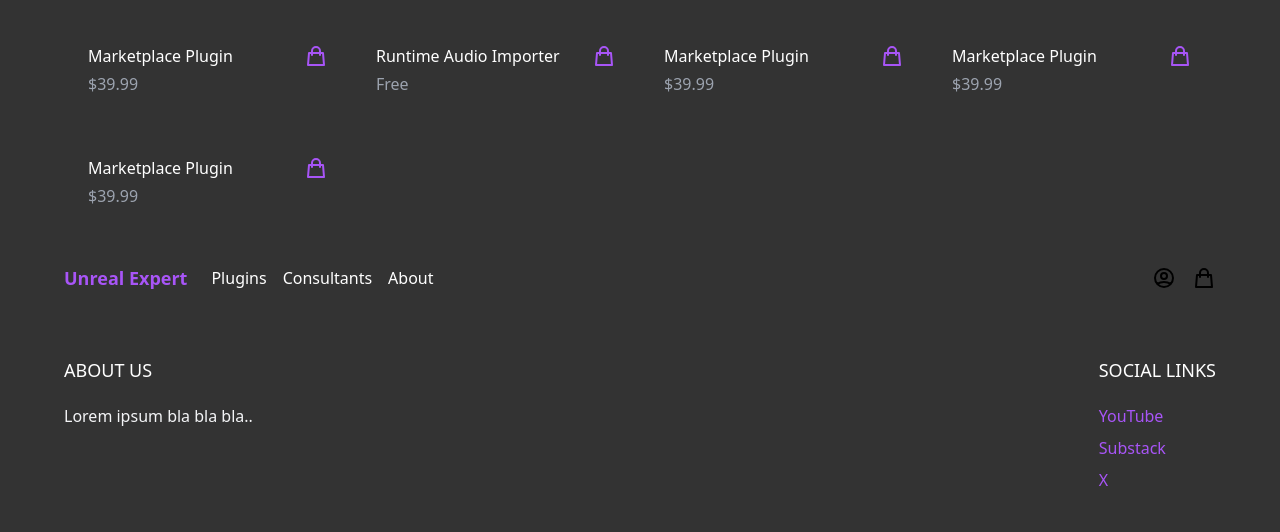
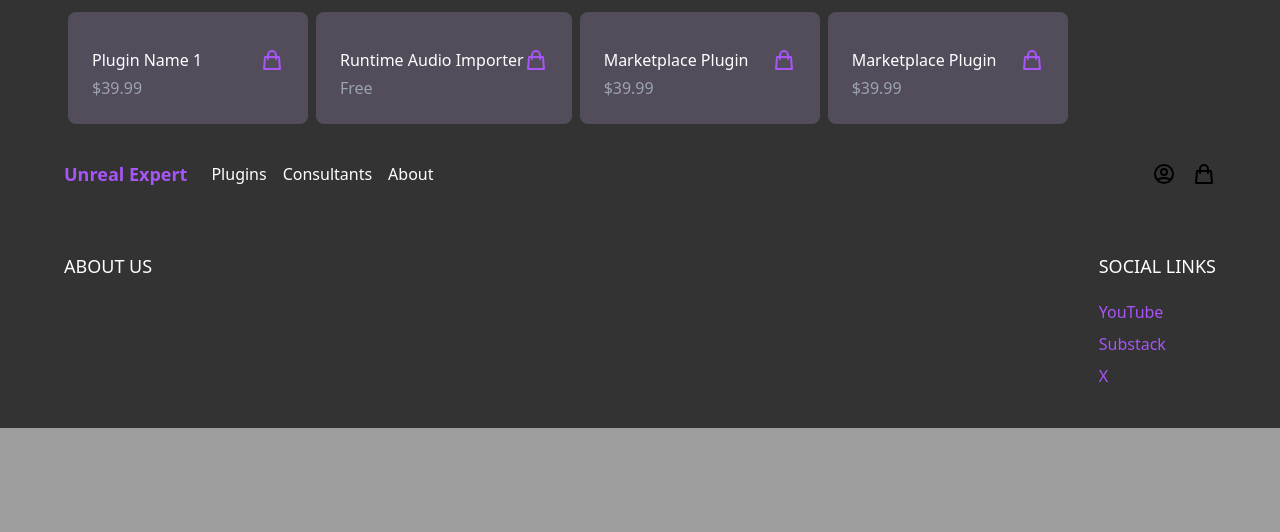
Before and after one commit to Unreal-Expert/UEMarketplace, a Django app: page / in a window 1280 px wide. Shown: the part 720-1252 px from the top of the page. After the commit the page ends 1148 px from the top, so only its background shows below. Run offline with Django 4.2, Linux system fonts and the light colour scheme; some libraries are stand-ins or nearby versions.

Commit message:
Minor formatting updates
Visual enhancements,

```diff
--- a/uemarketplace/core/templates/core/base.html
+++ b/uemarketplace/core/templates/core/base.html
@@ -55,7 +55,7 @@
                 <div class="footer-left mb-12 md:mb-0">
                     <h2 class="mb-5 uppercase text-lg text-white">About us</h2>
 
-                    <p class="text-gray-100">Lorem ipsum bla bla bla..</p>
+                    <p class="text-gray-100"></p>
                 </div>
 
                 <div class="footer-right">
--- a/uemarketplace/core/templates/core/frontpage.html
+++ b/uemarketplace/core/templates/core/frontpage.html
@@ -68,9 +68,72 @@
 
 
 <div class="max-w-6xl mx-auto py-2 px-6 xl:px-0">
-    <div class="products flex items-center flex-wrap"
-        onclick="handleSendCommands({ map: '/Game/UltraDynamicSky/Maps/DemoMap'  })">
-        <div class="w-full md:w-1/3 xl:w-1/4 p-6">
+    <div class="products flex items-center flex-wrap">
+
+        <div class="m-1 p-6 bg-purple-300 bg-opacity-20 rounded-lg backdrop-blur-md cursor-pointer hover:shadow-2xl transition-transform transform hover:-translate-y-1 hover:-translate-x-1 transition min-w-[240px]"
+            onclick="handleSendCommands({ map: '/Game/UltraDynamicSky/Maps/DemoMap'  })">
+            <a href="#">
+                <img class="rounded-xl hover:shadow-lg">
+            </a>
+
+            <div class="pt-3 flex items-center justify-between text-white">
+                <a href="#">Plugin Name 1</a>
+
+                <a href="#" class="text-purple-500 hover:text-purple-800">
+                    <svg xmlns="http://www.w3.org/2000/svg" class="h-6 w-6" fill="none" viewBox="0 0 24 24"
+                        stroke="currentColor">
+                        <path stroke-linecap="round" stroke-linejoin="round" stroke-width="2"
+                            d="M16 11V7a4 4 0 00-8 0v4M5 9h14l1 12H4L5 9z" />
+                    </svg>
+                </a>
+            </div>
+
+            <p class="pt-1 text-gray-400">$39.99</p>
+        </div>
+
+        <div class="m-1 p-6 bg-purple-300 bg-opacity-20 rounded-lg backdrop-blur-md cursor-pointer hover:shadow-2xl transition-transform transform hover:-translate-y-1 hover:-translate-x-1 transition min-w-[240px]"
+            onclick="handleSendCommands({ map: '/Game/UltraDynamicSky/Maps/DemoMap'  })">
+            <a href="#">
+                <img class="rounded-xl hover:shadow-lg">
+            </a>
+
+            <div class="pt-3 flex items-center justify-between text-white">
+                <a href="#">Runtime Audio Importer</a>
+
+                <a href="#" class="text-purple-500 hover:text-purple-800">
+                    <svg xmlns="http://www.w3.org/2000/svg" class="h-6 w-6" fill="none" viewBox="0 0 24 24"
+                        stroke="currentColor">
+                        <path stroke-linecap="round" stroke-linejoin="round" stroke-width="2"
+                            d="M16 11V7a4 4 0 00-8 0v4M5 9h14l1 12H4L5 9z" />
+                    </svg>
+                </a>
+            </div>
+
+            <p class="pt-1 text-gray-400">Free</p>
+        </div>
+
+        <div class="m-1 p-6 bg-purple-300 bg-opacity-20 rounded-lg backdrop-blur-md cursor-pointer hover:shadow-2xl transition-transform transform hover:-translate-y-1 hover:-translate-x-1 transition min-w-[240px]"
+            onclick="handleSendCommands({ map: '/Game/UltraDynamicSky/Maps/DemoMap'  })">
+            <a href="#">
+                <img class="rounded-xl hover:shadow-lg">
+            </a>
+
+            <div class="pt-3 flex items-center justify-between text-white">
+                <a href="#">Marketplace Plugin</a>
+
+                <a href="#" class="text-purple-500 hover:text-purple-800">
+                    <svg xmlns="http://www.w3.org/2000/svg" class="h-6 w-6" fill="none" viewBox="0 0 24 24"
+                        stroke="currentColor">
+                        <path stroke-linecap="round" stroke-linejoin="round" stroke-width="2"
+                            d="M16 11V7a4 4 0 00-8 0v4M5 9h14l1 12H4L5 9z" />
+                    </svg>
+                </a>
+            </div>
+
+            <p class="pt-1 text-gray-400">$39.99</p>
+        </div>
+        <div class="m-1 p-6 bg-purple-300 bg-opacity-20 rounded-lg backdrop-blur-md cursor-pointer hover:shadow-2xl transition-transform transform hover:-translate-y-1 hover:-translate-x-1 transition min-w-[240px]"
+            onclick="handleSendCommands({ map: '/Game/UltraDynamicSky/Maps/DemoMap'  })">
             <a href="#">
                 <img class="rounded-xl hover:shadow-lg">
             </a>
@@ -90,85 +153,6 @@
             <p class="pt-1 text-gray-400">$39.99</p>
         </div>
 
-        <div class="w-full md:w-1/3 xl:w-1/4 p-6">
-            <a href="#">
-                <img class="rounded-xl hover:shadow-lg">
-            </a>
-
-            <div class="pt-3 flex items-center justify-between text-white">
-                <a href="#">Runtime Audio Importer</a>
-
-                <a href="#" class="text-purple-500 hover:text-purple-800">
-                    <svg xmlns="http://www.w3.org/2000/svg" class="h-6 w-6" fill="none" viewBox="0 0 24 24"
-                        stroke="currentColor">
-                        <path stroke-linecap="round" stroke-linejoin="round" stroke-width="2"
-                            d="M16 11V7a4 4 0 00-8 0v4M5 9h14l1 12H4L5 9z" />
-                    </svg>
-                </a>
-            </div>
-
-            <p class="pt-1 text-gray-400">Free</p>
-        </div>
-
-        <div class="w-full md:w-1/3 xl:w-1/4 p-6">
-            <a href="#">
-                <img class="rounded-xl hover:shadow-lg">
-            </a>
-
-            <div class="pt-3 flex items-center justify-between text-white">
-                <a href="#">Marketplace Plugin</a>
-
-                <a href="#" class="text-purple-500 hover:text-purple-800">
-                    <svg xmlns="http://www.w3.org/2000/svg" class="h-6 w-6" fill="none" viewBox="0 0 24 24"
-                        stroke="currentColor">
-                        <path stroke-linecap="round" stroke-linejoin="round" stroke-width="2"
-                            d="M16 11V7a4 4 0 00-8 0v4M5 9h14l1 12H4L5 9z" />
-                    </svg>
-                </a>
-            </div>
-
-            <p class="pt-1 text-gray-400">$39.99</p>
-        </div>
-
-        <div class="w-full md:w-1/3 xl:w-1/4 p-6">
-            <a href="#">
-                <img class="rounded-xl hover:shadow-lg">
-            </a>
-
-            <div class="pt-3 flex items-center justify-between text-white">
-                <a href="#">Marketplace Plugin</a>
-
-                <a href="#" class="text-purple-500 hover:text-purple-800">
-                    <svg xmlns="http://www.w3.org/2000/svg" class="h-6 w-6" fill="none" viewBox="0 0 24 24"
-                        stroke="currentColor">
-                        <path stroke-linecap="round" stroke-linejoin="round" stroke-width="2"
-                            d="M16 11V7a4 4 0 00-8 0v4M5 9h14l1 12H4L5 9z" />
-                    </svg>
-                </a>
-            </div>
-
-            <p class="pt-1 text-gray-400">$39.99</p>
-        </div>
-
-        <div class="w-full md:w-1/3 xl:w-1/4 p-6">
-            <a href="#">
-                <img class="rounded-xl hover:shadow-lg">
-            </a>
-
-            <div class="pt-3 flex items-center justify-between text-white">
-                <a href="#">Marketplace Plugin</a>
-
-                <a href="#" class="text-purple-500 hover:text-purple-800">
-                    <svg xmlns="http://www.w3.org/2000/svg" class="h-6 w-6" fill="none" viewBox="0 0 24 24"
-                        stroke="currentColor">
-                        <path stroke-linecap="round" stroke-linejoin="round" stroke-width="2"
-                            d="M16 11V7a4 4 0 00-8 0v4M5 9h14l1 12H4L5 9z" />
-                    </svg>
-                </a>
-            </div>
-
-            <p class="pt-1 text-gray-400">$39.99</p>
-        </div>
     </div>
 </div>
 {% endblock %}
```
